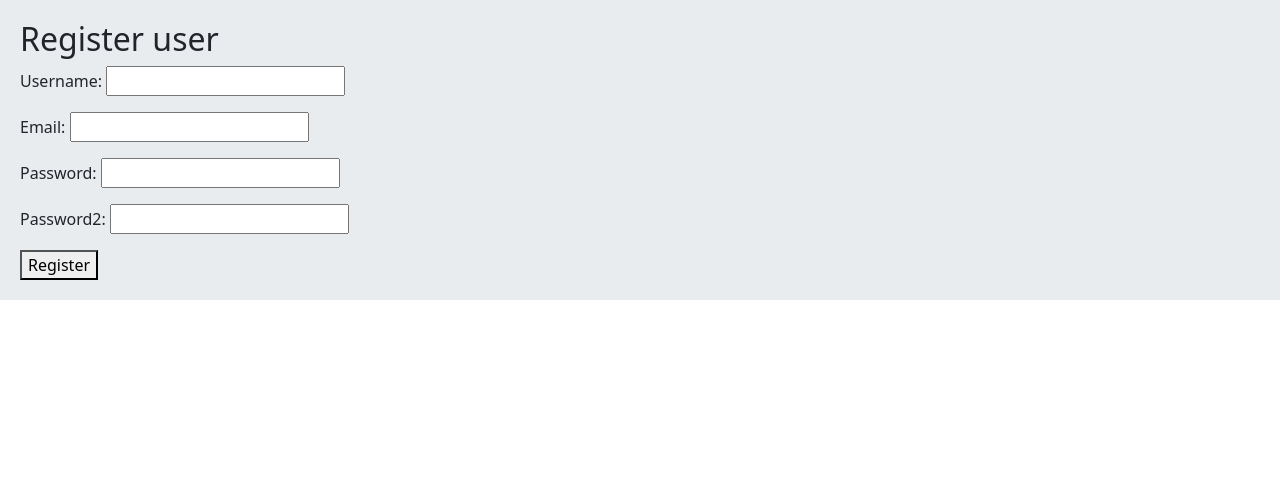
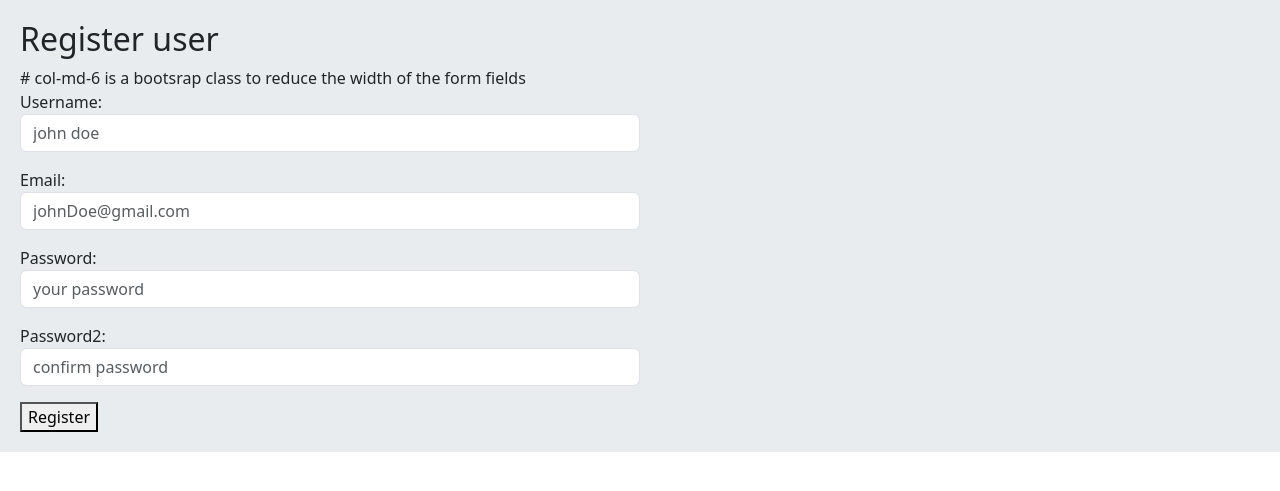
Before and after one commit to mbijanpour/DjangoFirstSocial, a Django app: page /accounts/register/ in a window 1280 px wide. Shown: the part 56-547 px from the top of the page. Run offline with Django 5.2, Linux system fonts and the light colour scheme; parts of the project's set-up code (start-up, migrations or seed data) failed here and were passed over.

Commit message:
adding widgetsto to the register form

```diff
--- a/accounts/forms.py
+++ b/accounts/forms.py
@@ -2,8 +2,14 @@ from django import forms
 
 
 class UserRegisterForm(forms.Form):
-    username = forms.CharField()
-    email = forms.EmailField()
+    username = forms.CharField(widget=forms.TextInput(
+        attrs={'class': 'form-control', 'placeholder': 'john doe'}))
+    email = forms.EmailField(widget=forms.EmailInput(
+        attrs={'class': 'form-control', 'placeholder': 'johnDoe@gmail.com'}))
     # the wiget is used to hide the passwor
-    password = forms.CharField(widget=forms.PasswordInput)
-    password2 = forms.CharField(widget=forms.PasswordInput)
+    # the attrs is used to add a class to the input field
+    # this is for html/css classes hwich used to add a bootstrap class to the input field
+    password = forms.CharField(widget=forms.PasswordInput(
+        attrs={'class': 'form-control', 'placeholder': 'your password'}))
+    password2 = forms.CharField(widget=forms.PasswordInput(
+        attrs={'class': 'form-control', 'placeholder': 'confirm password'}))
--- a/accounts/templates/accounts/register.html
+++ b/accounts/templates/accounts/register.html
@@ -2,8 +2,8 @@
 
 {% block content %}
     <h2>Register user</h2>
-
-    <form method="post">
+    # col-md-6 is a bootsrap class to reduce the width of the form fields
+    <form method="post" class="col-md-6">
         {% csrf_token %}
         {{ form.as_p }}
         <button type="submit">Register</button>
```
